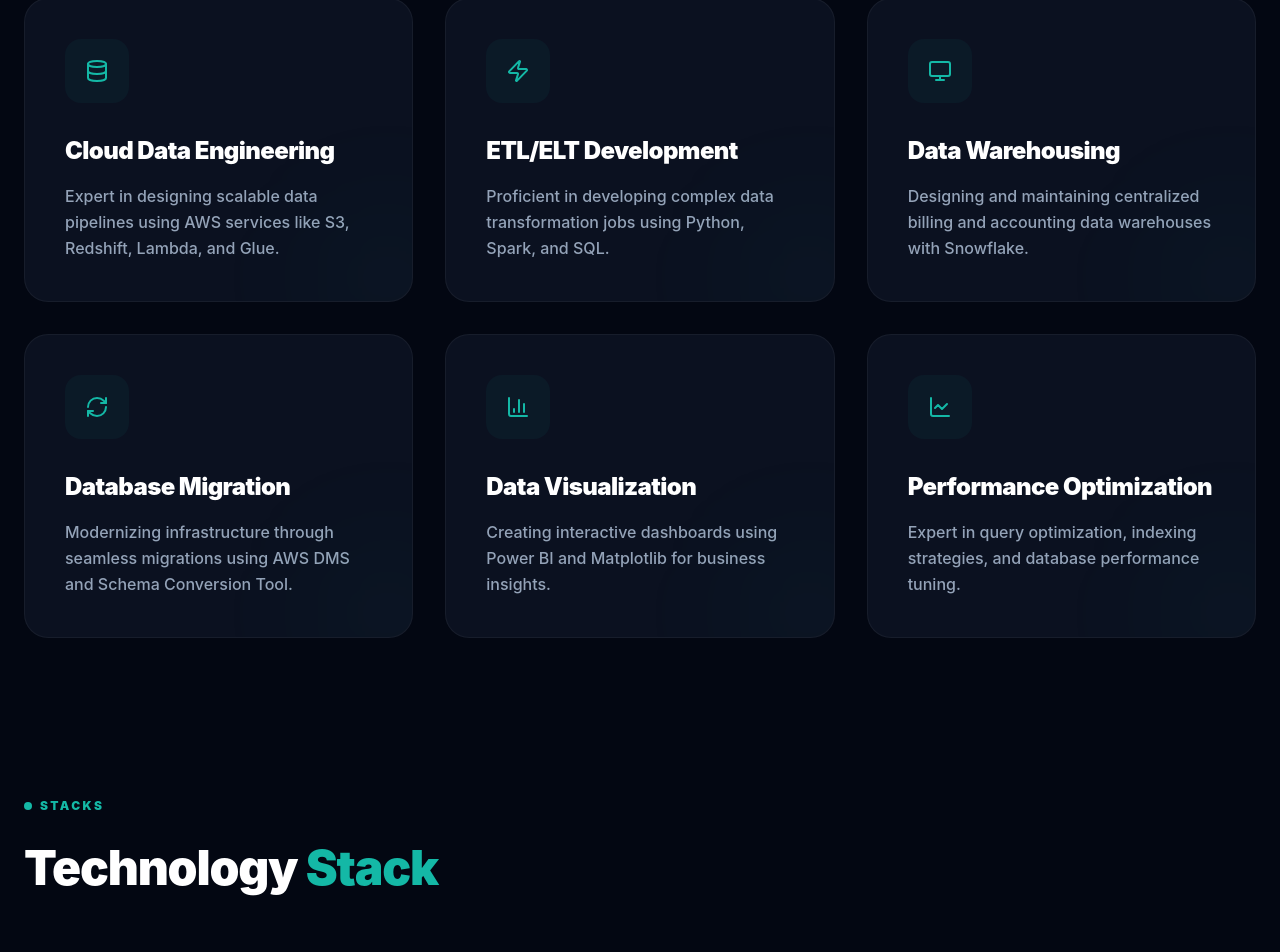
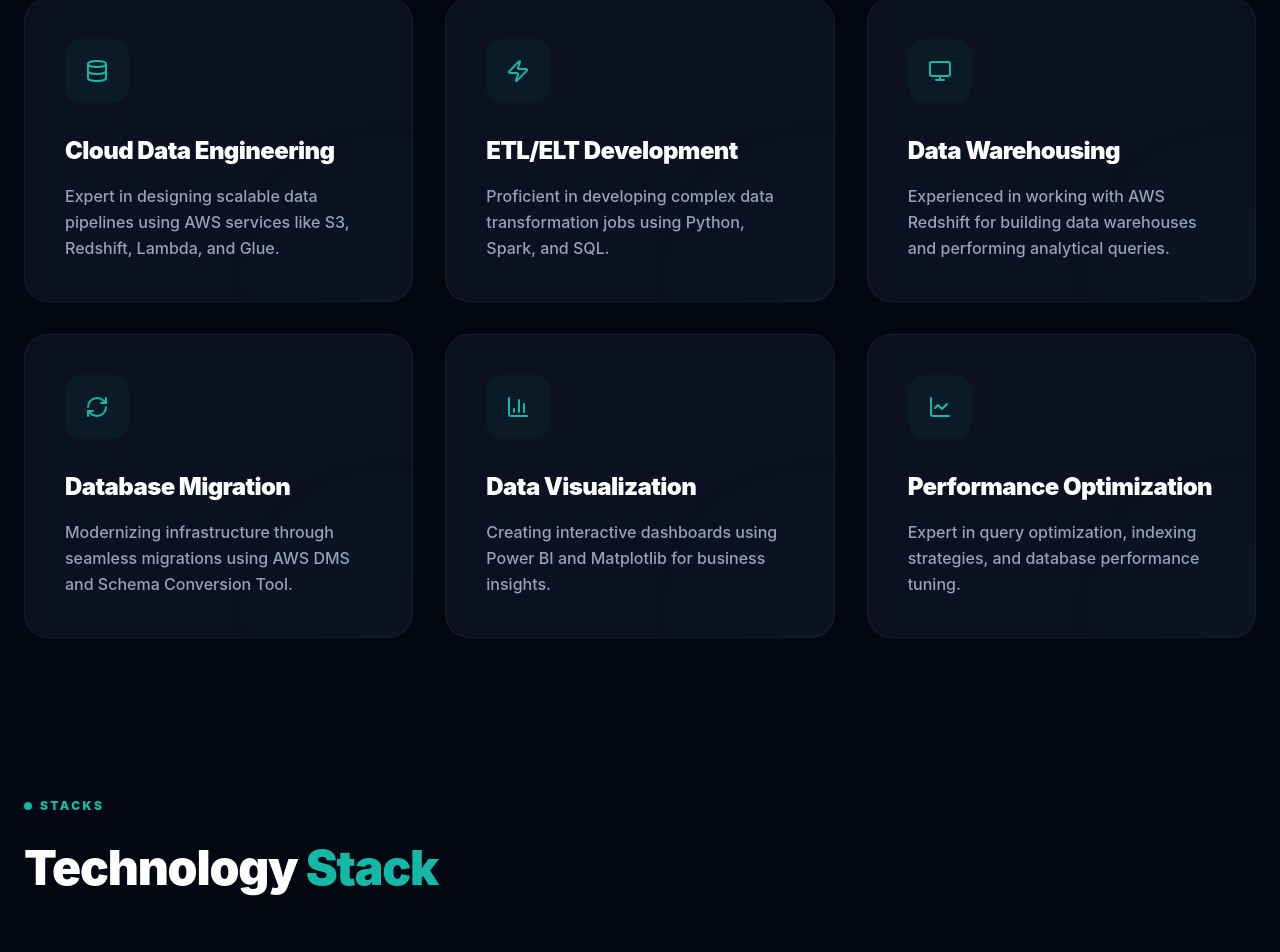
Before and after one commit to Manish-094/MyPortfolio-2026, a React (Vite) app: page / in a window 1280 px wide. Shown: the part 1674-2626 px from the top of the page. Built offline with nearby package versions, Linux system fonts and the light colour scheme.

Commit message:
feat: update About section content

```diff
--- a/src/components/About.jsx
+++ b/src/components/About.jsx
@@ -16,8 +16,10 @@ const About = () => {
         },
         {
             title: 'Data Warehousing',
-            description: 'Designing and maintaining centralized billing and accounting data warehouses with Snowflake.',
+            // description: 'Designing and maintaining centralized billing and accounting data warehouses with Snowflake.',
+            description: 'Experienced in working with AWS Redshift for building data warehouses and performing analytical queries.',
             icon: <Monitor className="text-brand-cyan" size={24} />,
+
         },
         {
             title: 'Database Migration',
```
